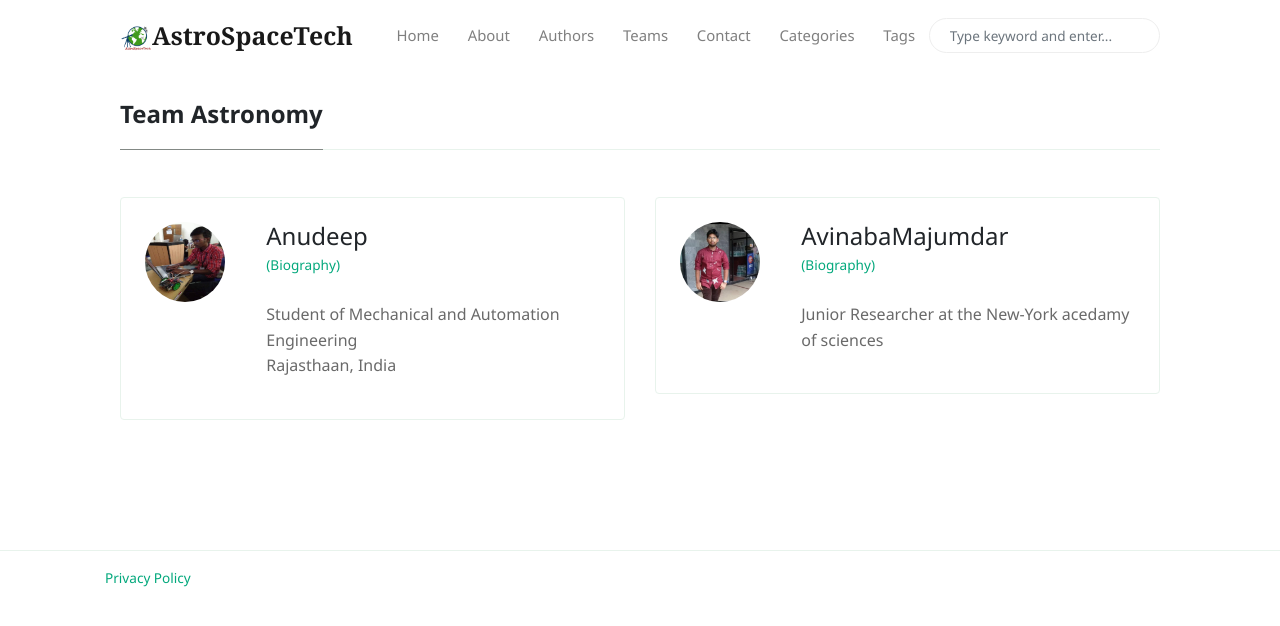
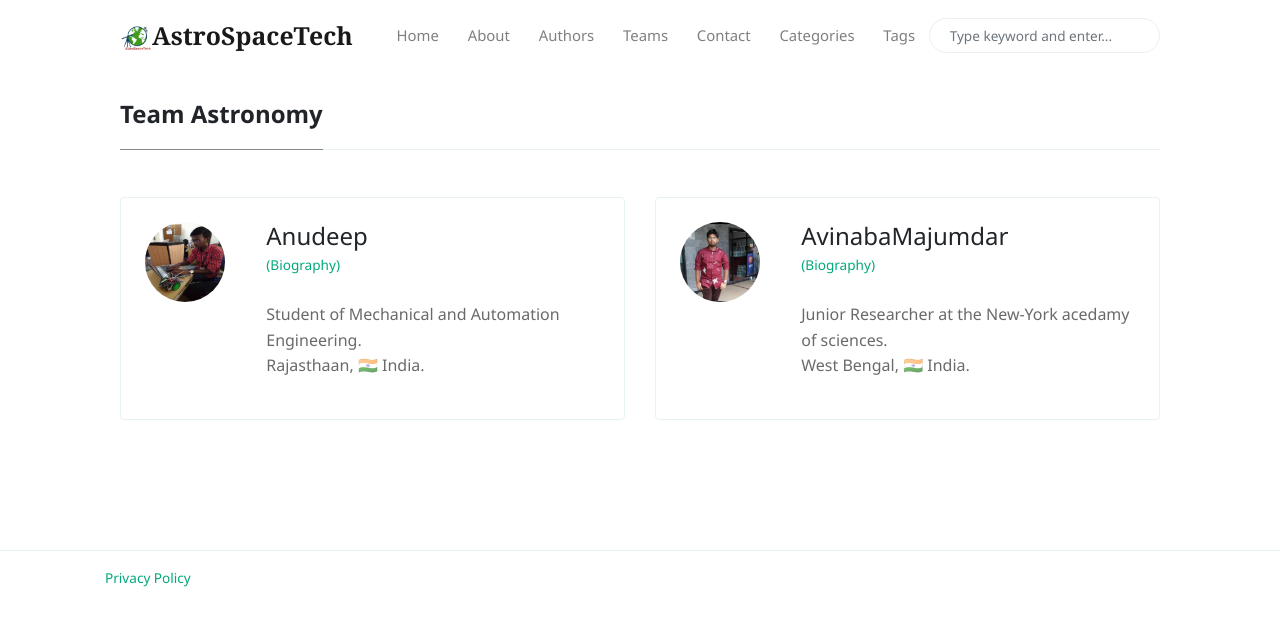
Before and after one commit to AstroSpaceTech/AstroSpaceTech.github.io, a Jekyll site: the page built from _pages/team-astronomy.html, in a window 1280 px wide. Shown: the top 626 px of the page. Built offline with Jekyll 4.4.1, drawn with Linux system fonts in a browser that asks for light colours; nearby versions of some CDN libraries.

Commit message:
Update _config.yml

```diff
--- a/_config.yml
+++ b/_config.yml
@@ -28,12 +28,12 @@ teams:
         Anudeep:
           name: Anudeep
           avatar: ../assets/images/avatars/anudeep.jpg
-          bio: Student of Mechanical and Automation Engineering <br> Rajasthaan, India
+          bio: Student of Mechanical and Automation Engineering. <br> Rajasthaan, 🇮🇳 India.
           email: meharanudeep.183@gmail.com
         AvinabaMajumdar:
           name: AvinabaMajumdar
           avatar: ../assets/images/avatars/Alex.jpg
-          bio: Junior Researcher at the New-York acedamy of sciences
+          bio: Junior Researcher at the New-York acedamy of sciences. <br> West Bengal, 🇮🇳 India.
           email: avinaba.wtms@gmail.com
     Space:
       name: Aerospace
@@ -46,7 +46,7 @@ teams:
         BrianBlasius:
           name: Brian Blasius
           avatar: ../assets/images/avatars/brian.jpg
-          bio: I wish to make smart engineered systems  that can be used to help humanity, in earth and beyond.
+          bio: Student of Mechatronics. <br> 🇰🇪 Kenya.
           email: einsteinblasius@gmail.com
     Tech:
       name: Technology
@@ -60,7 +60,7 @@ teams:
           name: XinYaanZyoy
           site: https://XinYaanZyoy.github.io
           avatar: ../assets/images/avatars/XinYaanZyoy.png
-          bio: CTO of astrospacetech.in, an Explorer of information, and a metaphysicist!
+          bio: CTO of astrospacetech.in, an Explorer of information, and a metaphysicist!, Gujarat, 🇮🇳 India.
           email: tech@astrospacetech.in
           twitter: https://twitter.com/XinYaanZyoy
           github: https://github.com/XinYaanZyoy
```
